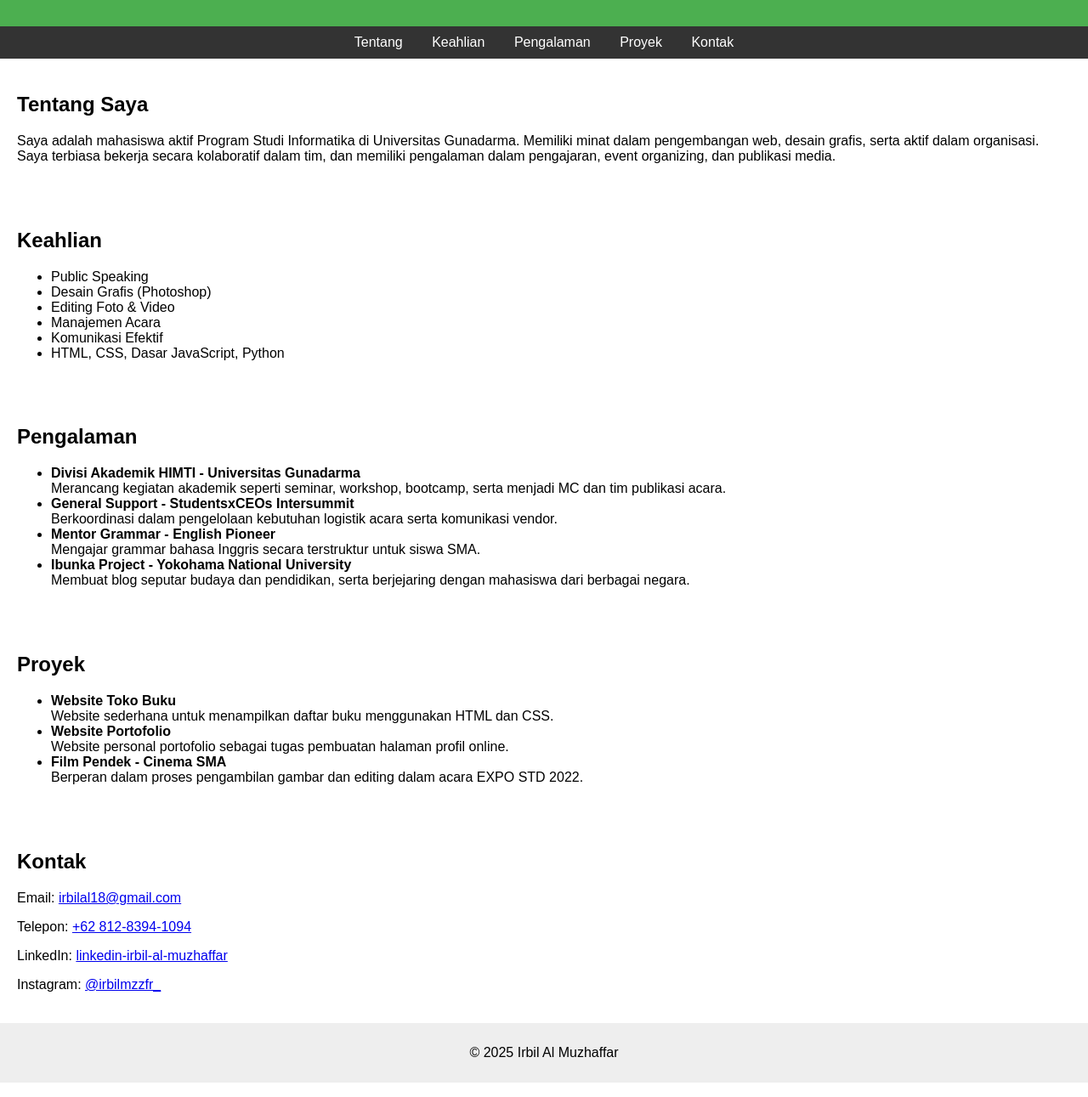
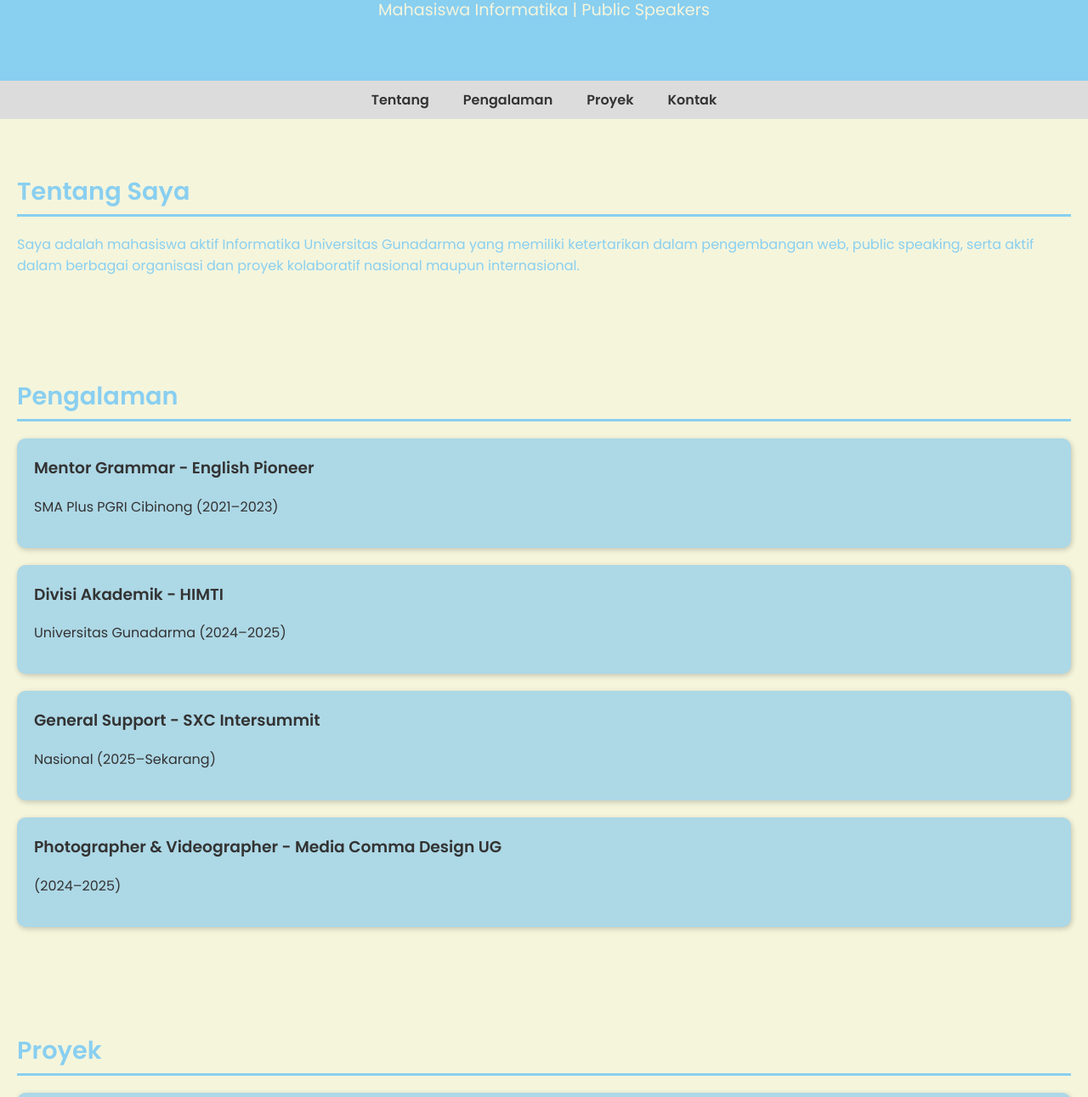
Before and after one commit to irbilmzffr/website-portofolio, a plain HTML site: page index.html in a window 1280 px wide. Shown: the part 123-1414 px from the top of the page at 85% size. Drawn offline with Linux system fonts and the light colour scheme.

Commit message:
Upload portofolio versi finall

```diff
--- a/index.html
+++ b/index.html
@@ -1,73 +1,74 @@
 <!DOCTYPE html>
 <html lang="id">
 <head>
-  <meta charset="UTF-8">
-  <meta name="viewport" content="width=device-width, initial-scale=1.0">
-  <title>Portofolio Irbil Al Muzhaffar</title>
-  <link rel="stylesheet" href="style.css">
+  <meta charset="UTF-8" />
+  <meta name="viewport" content="width=device-width, initial-scale=1.0"/>
+  <title>Portofolio Irbil</title>
+  <link rel="stylesheet" href="style.css"/>
+  <link href="https://fonts.googleapis.com/css2?family=Poppins:wght@400;600&display=swap" rel="stylesheet">
 </head>
 <body>
   <header>
-    <h1>Irbil Al Muzhaffar</h1>
-    <p>Mahasiswa Informatika | Public Speaker | Desainer Grafis</p>
+    <h1>Halo, Saya Irbil Al Muzhaffar</h1>
+    <p>Mahasiswa Informatika | Public Speakers</p>
   </header>
 
   <nav>
     <a href="#tentang">Tentang</a>
-    <a href="#keahlian">Keahlian</a>
     <a href="#pengalaman">Pengalaman</a>
     <a href="#proyek">Proyek</a>
     <a href="#kontak">Kontak</a>
   </nav>
 
   <section id="tentang">
-    <h2>Tentang Saya</h2>
-    <p>Saya adalah mahasiswa aktif Program Studi Informatika di Universitas Gunadarma. Memiliki minat dalam pengembangan web, desain grafis, serta aktif dalam organisasi. Saya terbiasa bekerja secara kolaboratif dalam tim, dan memiliki pengalaman dalam pengajaran, event organizing, dan publikasi media.</p>
-  </section>
-
-  <section id="keahlian">
-    <h2>Keahlian</h2>
-    <ul>
-      <li>Public Speaking</li>
-      <li>Desain Grafis (Photoshop)</li>
-      <li>Editing Foto & Video</li>
-      <li>Manajemen Acara</li>
-      <li>Komunikasi Efektif</li>
-      <li>HTML, CSS, Dasar JavaScript, Python</li>
-    </ul>
+    <h2 class="section-title">Tentang Saya</h2>
+    <p>Saya adalah mahasiswa aktif Informatika Universitas Gunadarma yang memiliki ketertarikan dalam pengembangan web, public speaking, serta aktif dalam berbagai organisasi dan proyek kolaboratif nasional maupun internasional.</p>
   </section>
 
   <section id="pengalaman">
-    <h2>Pengalaman</h2>
-    <ul>
-      <li><strong>Divisi Akademik HIMTI - Universitas Gunadarma</strong><br>Merancang kegiatan akademik seperti seminar, workshop, bootcamp, serta menjadi MC dan tim publikasi acara.</li>
-      <li><strong>General Support - StudentsxCEOs Intersummit</strong><br>Berkoordinasi dalam pengelolaan kebutuhan logistik acara serta komunikasi vendor.</li>
-      <li><strong>Mentor Grammar - English Pioneer</strong><br>Mengajar grammar bahasa Inggris secara terstruktur untuk siswa SMA.</li>
-      <li><strong>Ibunka Project - Yokohama National University</strong><br>Membuat blog seputar budaya dan pendidikan, serta berjejaring dengan mahasiswa dari berbagai negara.</li>
-    </ul>
+    <h2 class="section-title">Pengalaman</h2>
+    <div class="card">
+      <h3>Mentor Grammar - English Pioneer</h3>
+      <p>SMA Plus PGRI Cibinong (2021–2023)</p>
+    </div>
+    <div class="card">
+      <h3>Divisi Akademik - HIMTI</h3>
+      <p>Universitas Gunadarma (2024–2025)</p>
+    </div>
+    <div class="card">
+      <h3>General Support - SXC Intersummit</h3>
+      <p>Nasional (2025–Sekarang)</p>
+    </div>
+    <div class="card">
+      <h3>Photographer & Videographer - Media Comma Design UG</h3>
+      <p>(2024–2025)</p>
+    </div>
   </section>
 
   <section id="proyek">
-    <h2>Proyek</h2>
-    <ul>
-      <li><strong>Website Toko Buku</strong><br>Website sederhana untuk menampilkan daftar buku menggunakan HTML dan CSS.</li>
-      <li><strong>Website Portofolio</strong><br>Website personal portofolio sebagai tugas pembuatan halaman profil online.</li>
-      <li><strong>Film Pendek - Cinema SMA</strong><br>Berperan dalam proses pengambilan gambar dan editing dalam acara EXPO STD 2022.</li>
-    </ul>
+    <h2 class="section-title">Proyek</h2>
+    <div class="card">
+      <h3>Ibunka Project</h3>
+      <p>Membuat blog edukatif tentang pendidikan, budaya, dan politik bersama mahasiswa Yokohama National University – Jepang (2023)</p>
+    </div>
+    <div class="card">
+      <h3>Website Toko Buku</h3>
+      <p>Website sederhana menampilkan katalog buku digital berbasis HTML, CSS, dan JavaScript (2025)</p>
+    </div>
   </section>
 
   <section id="kontak">
-    <h2>Kontak</h2>
-    <p>Email: <a href="mailto:irbilal18@gmail.com">irbilal18@gmail.com</a></p>
-    <p>Telepon: <a href="tel:+6281283941094">+62 812-8394-1094</a></p>
-    <p>LinkedIn: <a href="https://bit.ly/linkedin-irbil-al-muzhaffar" target="_blank">linkedin-irbil-al-muzhaffar</a></p>
-    <p>Instagram: <a href="https://instagram.com/irbilmzzfr_" target="_blank">@irbilmzzfr_</a></p>
+    <h2 class="section-title">Kontak</h2>
+    <div class="kontak-container">
+      <p><strong>Email:</strong> irbilal18@gmail.com</p>
+      <p><strong>Telepon:</strong> +6281283941094</p>
+      <p><strong>Instagram:</strong> @irbilmzzfr_</p>
+      <p><strong>LinkedIn:</strong> <a href="https://bit.ly/linkedin-irbil-al-muzhaffar" target="_blank">Profil LinkedIn</a></p>
+    </div>
   </section>
 
   <footer>
     <p>&copy; 2025 Irbil Al Muzhaffar</p>
   </footer>
-
-  <script src="script.js"></script>
 </body>
 </html>
--- a/style.css
+++ b/style.css
@@ -1,34 +1,102 @@
+/* Import Font */
 body {
-  font-family: Arial, sans-serif;
+  font-family: 'Poppins', sans-serif;
+  background-color: #f5f5dc; /* krem */
+  color: #89CFF0; /* baby blue - ganti dari krem */
   margin: 0;
   padding: 0;
 }
 
+/* Header */
 header {
-  background-color: #4CAF50;
-  color: white;
-  padding: 20px;
+  background-color: #89CFF0; /* krem */
   text-align: center;
+  padding: 50px 20px;
+  color: #f5f5dc; /* baby blue */
 }
 
+header h1 {
+  margin: 0;
+  font-size: 2.5em;
+}
+
+header p {
+  margin-top: 10px;
+  font-size: 1.2em;
+}
+
+/* Navigasi */
 nav {
-  background-color: #333;
-  padding: 10px;
-  text-align: center;
+  display: flex;
+  justify-content: center;
+  background-color: #dcdcdc;
+  padding: 10px 0;
 }
 
 nav a {
-  color: white;
-  margin: 0 15px;
+  color: #333;
+  margin: 0 20px;
+  text-decoration: none;
+  font-weight: bold;
+}
+
+nav a:hover {
+  color: #000080;
+}
+
+/* Section */
+section {
+  padding: 40px 20px;
+}
+
+.section-title {
+  font-size: 1.8em;
+  color: #89CFF0; /* baby blue */
+  border-bottom: 3px solid #89CFF0;
+  padding-bottom: 5px;
+  margin-bottom: 20px;
+}
+
+
+/* Card Layout */
+.card {
+  background-color: #add8e6;
+  color: #333;
+  padding: 20px;
+  border-radius: 10px;
+  box-shadow: 1px 2px 6px rgba(0, 0, 0, 0.2);
+  margin-bottom: 20px;
+}
+
+.card h3 {
+  margin-top: 0;
+}
+
+/* Kontak */
+.kontak-container {
+  display: flex;
+  flex-wrap: wrap;
+  gap: 20px;
+}
+
+.kontak-container p {
+  background-color: #add8e6;
+  color: #333;
+  padding: 15px;
+  border-radius: 10px;
+  flex: 1 1 200px;
+  box-shadow: 0px 0px 5px #888;
+}
+
+.kontak-container a {
+  color: #000080;
   text-decoration: none;
 }
 
-section {
+/* Footer */
+footer {
+  text-align: center;
   padding: 20px;
+  background-color: #add8e6;
+  color: #333;
 }
-
-footer {
-  background-color: #eee;
-  text-align: center;
-  padding: 10px;
-}
```
